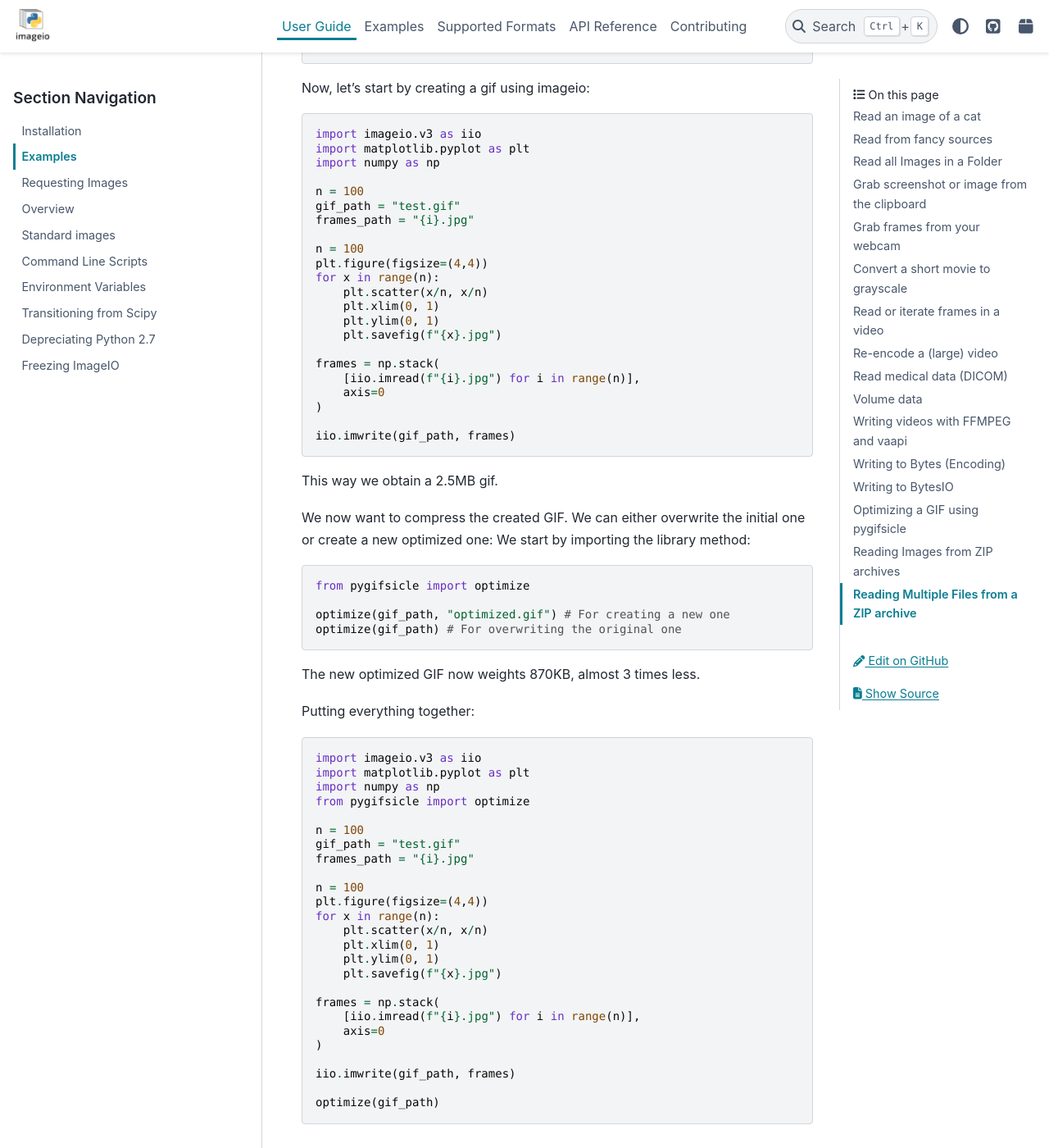
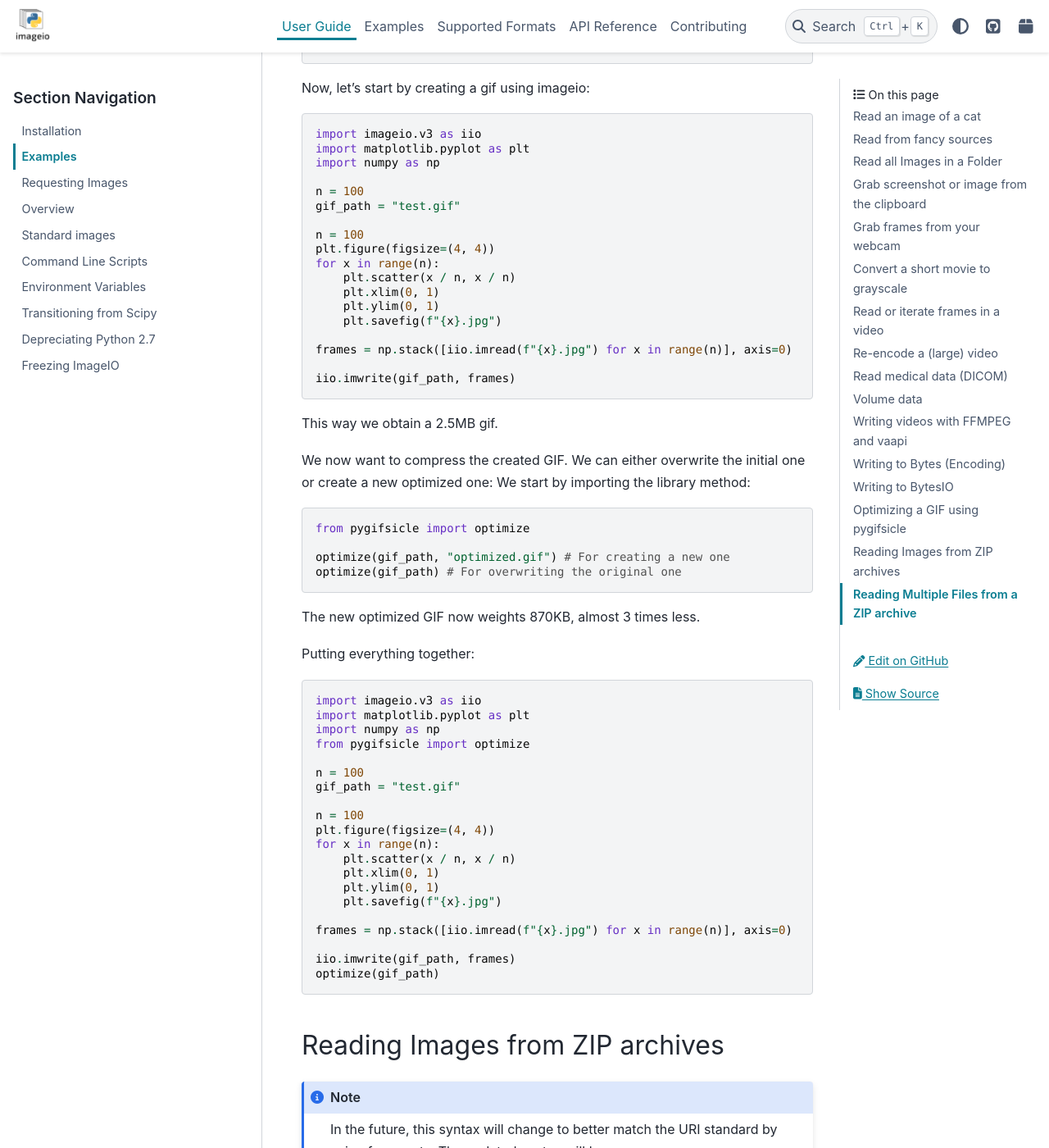
Before and after one commit to imageio/imageio, a Sphinx documentation site: the page built from docs/examples.rst, in a window 1280 px wide and 1400 px high, scrolled down 7115 px. Shown: the whole window at 82% size. Built offline with Sphinx 7.4.7 and the PyData theme 0.15.4, drawn with Linux system fonts in a browser that asks for light colours; pages that are not in the unit, such as notebooks, are missing from menus.

Commit message:
STY: whitespace and variable naming in example

```diff
--- a/docs/examples.rst
+++ b/docs/examples.rst
@@ -351,20 +351,16 @@ Now, let's start by creating a gif using imageio:
 
     n = 100
     gif_path = "test.gif"
-    frames_path = "{i}.jpg"
 
     n = 100
-    plt.figure(figsize=(4,4))
+    plt.figure(figsize=(4, 4))
     for x in range(n):
-        plt.scatter(x/n, x/n)
+        plt.scatter(x / n, x / n)
         plt.xlim(0, 1)
         plt.ylim(0, 1)
         plt.savefig(f"{x}.jpg")
 
-    frames = np.stack(
-        [iio.imread(f"{i}.jpg") for i in range(n)],
-        axis=0
-    )
+    frames = np.stack([iio.imread(f"{x}.jpg") for x in range(n)], axis=0)
 
     iio.imwrite(gif_path, frames)
 
@@ -394,23 +390,18 @@ Putting everything together:
 
     n = 100
     gif_path = "test.gif"
-    frames_path = "{i}.jpg"
 
     n = 100
-    plt.figure(figsize=(4,4))
+    plt.figure(figsize=(4, 4))
     for x in range(n):
-        plt.scatter(x/n, x/n)
+        plt.scatter(x / n, x / n)
         plt.xlim(0, 1)
         plt.ylim(0, 1)
         plt.savefig(f"{x}.jpg")
 
-    frames = np.stack(
-        [iio.imread(f"{i}.jpg") for i in range(n)],
-        axis=0
-    )
+    frames = np.stack([iio.imread(f"{x}.jpg") for x in range(n)], axis=0)
 
     iio.imwrite(gif_path, frames)
-
     optimize(gif_path)
 
 Reading Images from ZIP archives
```
